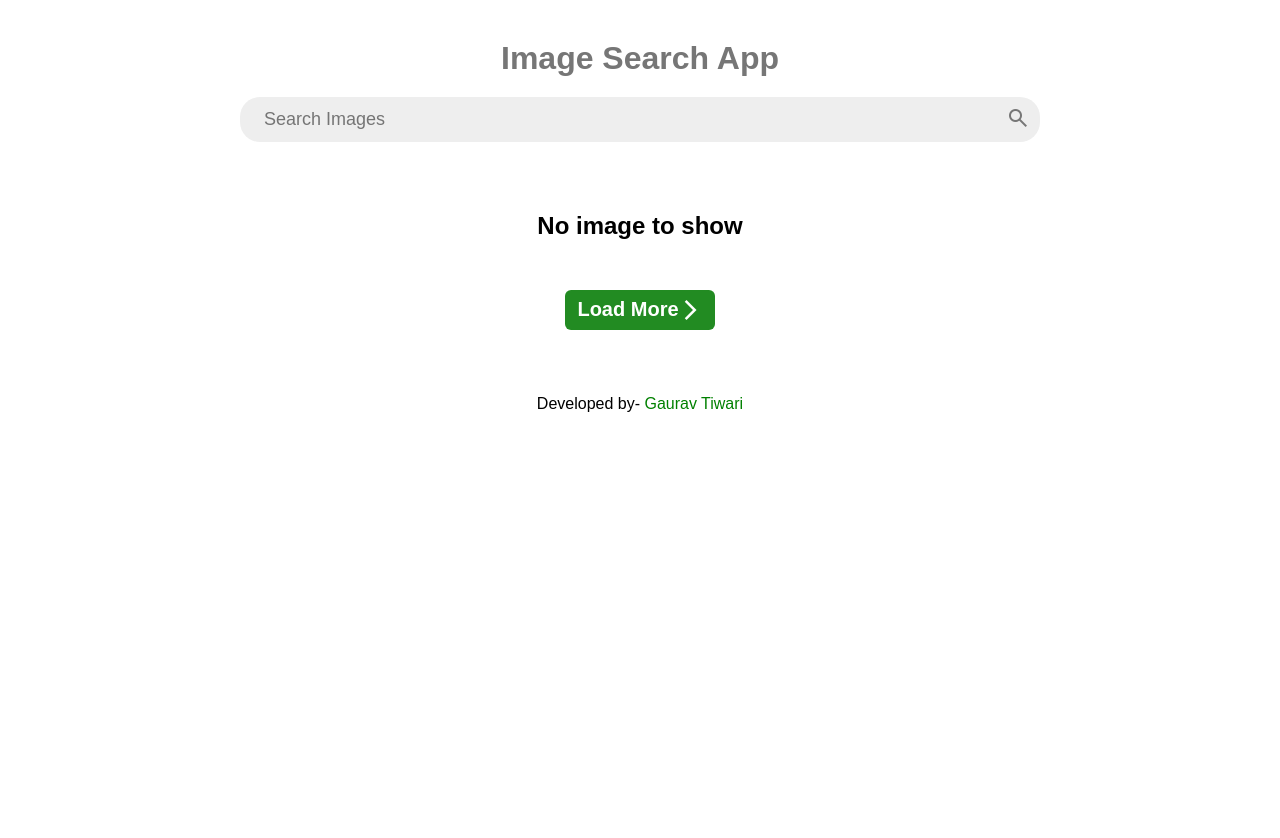
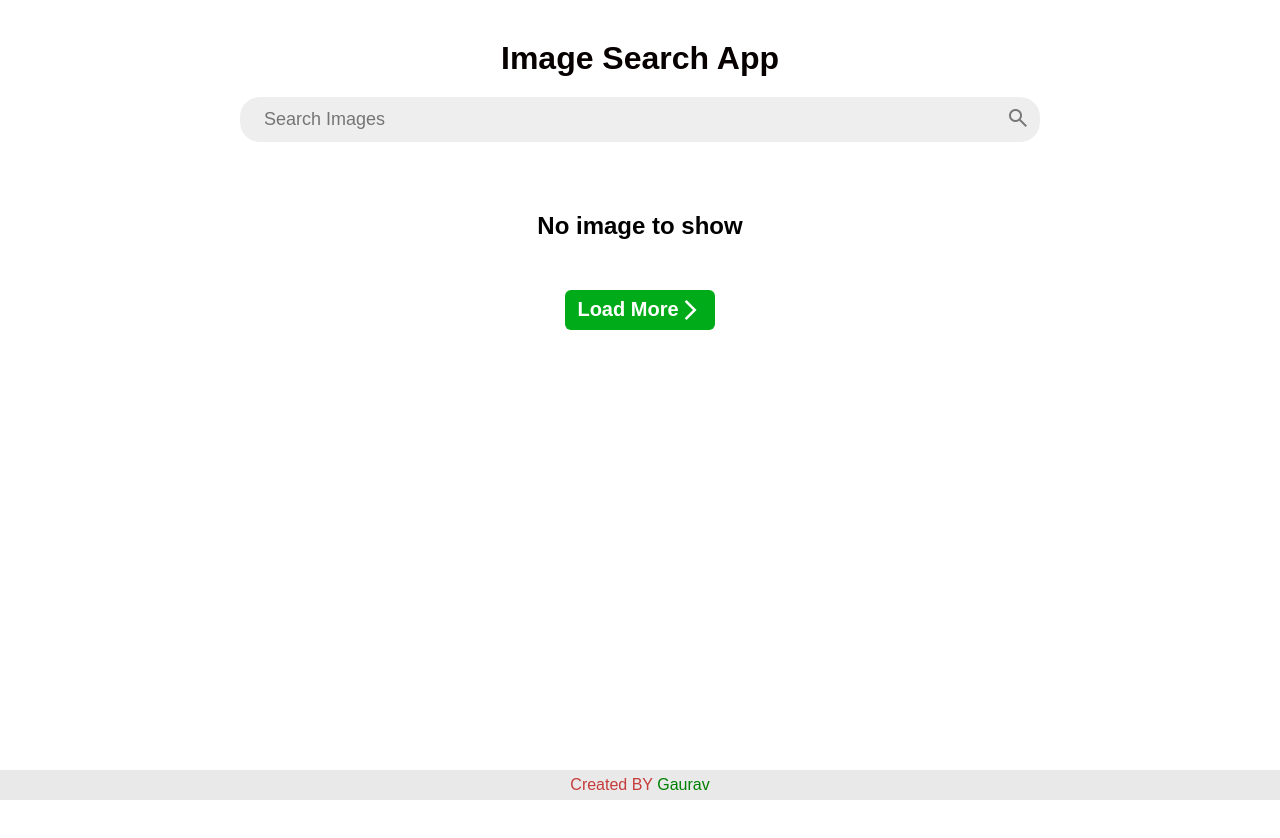
Before and after one commit to Gauravself31/image_Search_Engine, a plain HTML site: page index.html in a window 1280 px wide. Drawn offline with nearby package versions, Linux system fonts and the light colour scheme.

Commit message:
modified files

```diff
--- a/index.html
+++ b/index.html
@@ -33,12 +33,9 @@
             </span></button>
  </section>
     </main>
-    <footer class="credit">
-        <p>Developed by- <span> Gaurav</span> <span> Tiwari</span></p>
-
-     </footer>
+     <div class="foot">
+        <footer>Created BY <span>Gaurav</span></footer>
+    </div>
 
     <script src="script.js"></script>
 </body>
-
-</html>
--- a/style.css
+++ b/style.css
@@ -4,6 +4,7 @@
     box-sizing: border-box;
     font-family: Arial, Helvetica, sans-serif;
 }
+
 
 body{
     width: 100%;
@@ -22,7 +23,9 @@ header{
 }
 
 header h1{
-    color: #767676;
+    color: #070000;
+
+
 }
 
 header form .search-container{
@@ -55,6 +58,7 @@ cursor: pointer;
     align-items: center;
     flex-wrap: wrap;
     gap: 20px;
+
 
 
 }
@@ -102,7 +106,7 @@ cursor: pointer;
 
 .loadMoreBtn{
     border: none;
-    background-color:forestgreen;
+    background-color:rgb(0, 171, 26);
     color: white;
     font-size: 20px;
     font-weight: 600;
@@ -126,21 +130,23 @@ main section{
 
 }
 
-.credit{
-    border:#20b2aa;
-
-   padding-top: 15px;
+.foot {
+    position: fixed;
+    left: 0;
+    bottom: 0;
+    padding: 6px;
+    width: 100%;
+    background-color: rgb(233, 233, 233);
+    color: rgb(198, 59, 59);
+    text-align: center;
 
 }
-.credit span{
+.foot span{
     color: green;
 }
-
-
 
 @media screen  and (max-width:920px){
     header{
     width: 80%;
     }
-
 }
```
